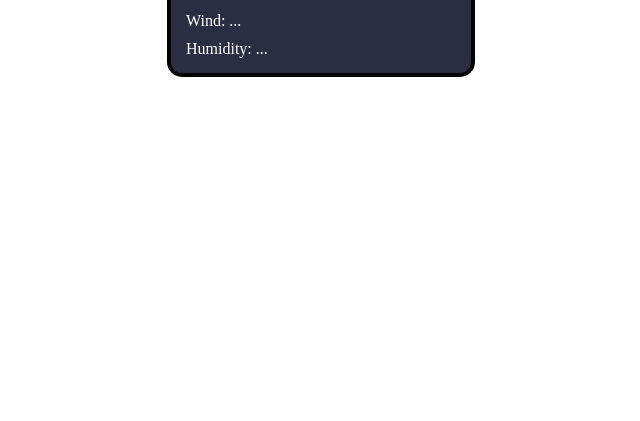
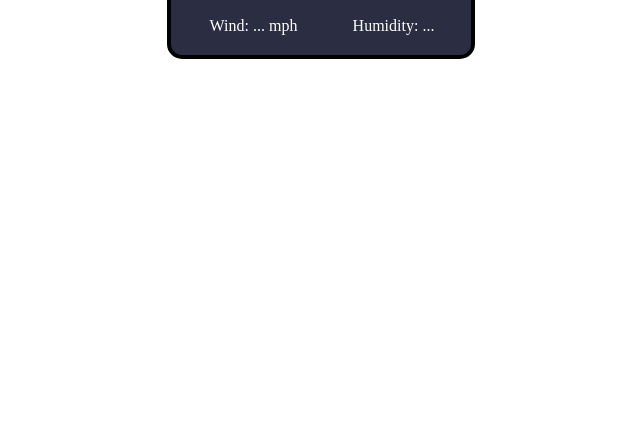
Before and after one commit to lentay-byte/WeatherApp, a plain HTML site: page index.html in a window 1280 px wide. Shown: the part 379-800 px from the top of the page, without its empty margins (319-959 px from the left). Drawn offline with Linux system fonts and the light colour scheme; a web font is replaced by a local one.

Commit message:
fixed humidity and wind display

```diff
--- a/app.js
+++ b/app.js
@@ -62,5 +62,4 @@ const getWeatherData = async location => {
     }
 }
 
-//console.log(getWeatherData('New York'))
 export {getWeatherData, currentDate}
--- a/index.html
+++ b/index.html
@@ -12,11 +12,17 @@
 </head>
 <body>
     <div class="app-container">
+
+
         <h2 class="app-name">WEATHER APP?</h2>
+
+
         <div class="top">
             <input type="text" id="search" placeholder="ENTER A LOCATION">
             <button id="go">GO</button>
         </div>
+
+
         <div class="middle">
             <div class="date-toggle" style="display: flex;">
                 <div class="date-box">
@@ -40,14 +46,26 @@
                 <p id="condition">...</p>
             </div>
         </div>
+
+
         <div class="bottom">
             <div class="weather-info">
-                <div style="display: grid;">
-                    <p id="wind">Wind: ...</p>
-                    <p id="humidity">Humidity: ...</p>
+                <div class="info-container" style="display: flex;">
+                    <div class="wind-box" style="display: flex;">
+                        <p id="wind">Wind:</p>
+                        <p id="windVal">...</p>
+                        <p>mph</p>
+                    </div>
+                    <div style="display: flex;">
+                        <p id="humidity">Humidity:</p>
+                        <p id="humidityVal">...</p>
+                    </div>
+
                 </div>
             </div>
         </div>
+
+
     </div>
 </body>
 <script type="module" src="app.js"></script>
--- a/script.js
+++ b/script.js
@@ -27,8 +27,8 @@ const updateDisplay = (data, state) => {
   const locationHeader = document.querySelector('.location-header');
   const temperature = document.querySelector('#tempVal');
   const condition = document.querySelector('#condition');
-  const wind = document.querySelector('#wind');
-  const humidity = document.querySelector('#humidity');
+  const wind = document.querySelector('#windVal');
+  const humidity = document.querySelector('#humidityVal');
 
   //update elements
   locationHeader.innerHTML = data.lname;
@@ -40,8 +40,8 @@ const updateDisplay = (data, state) => {
   }
 
   condition.innerHTML = data.condition;
-  wind.innerHTML = `Wind: ${data.wind}`
-  humidity.innerHTML = `Humidity: ${data.humidity}`
+  wind.innerHTML = data.wind
+  humidity.innerHTML = data.humidity
 
 }
 
--- a/style.css
+++ b/style.css
@@ -157,5 +157,11 @@ p, h1, h2, h3, h4{
 }
 
 .weather-info div p{
-    padding: 5px;
+    padding-left: 3px;
+    padding-right: 1px;
 }
+
+
+.info-container {
+    justify-content: space-around;
+}
```
Also changed, not shown: README.md.
